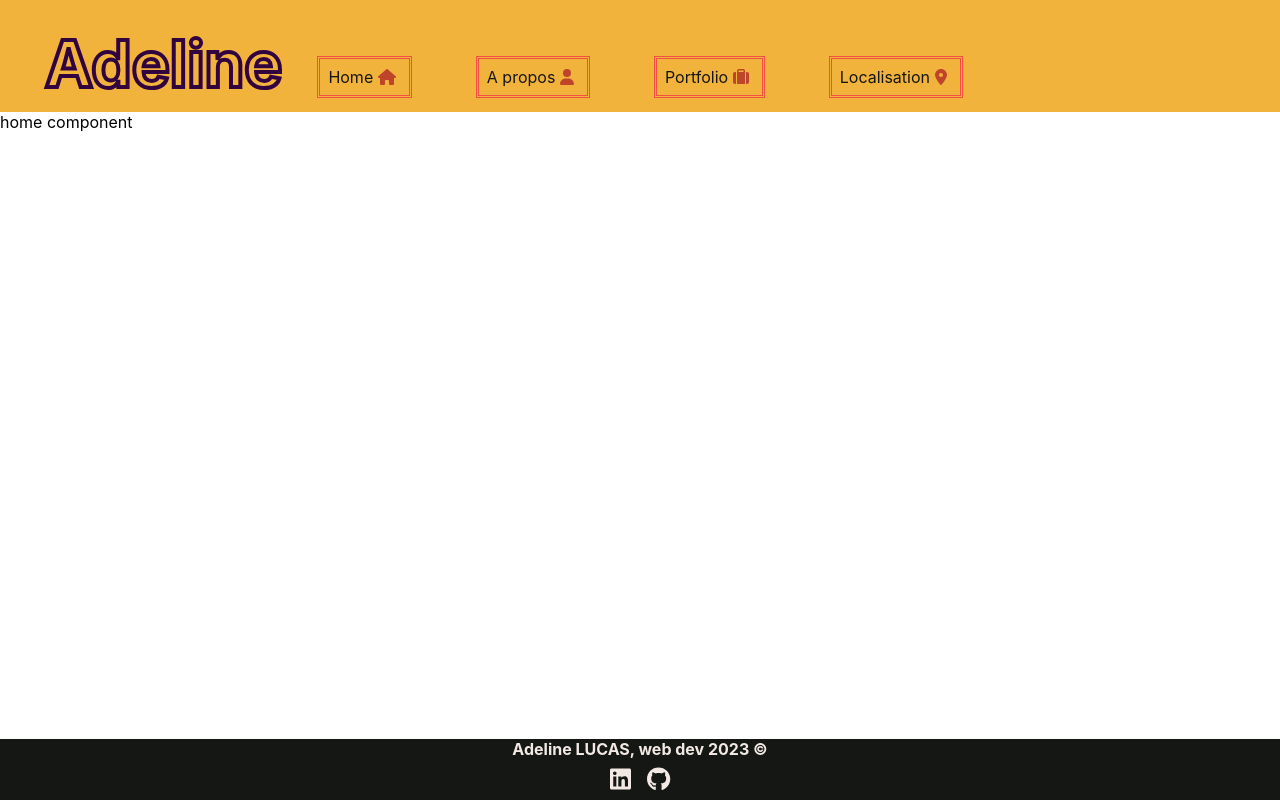
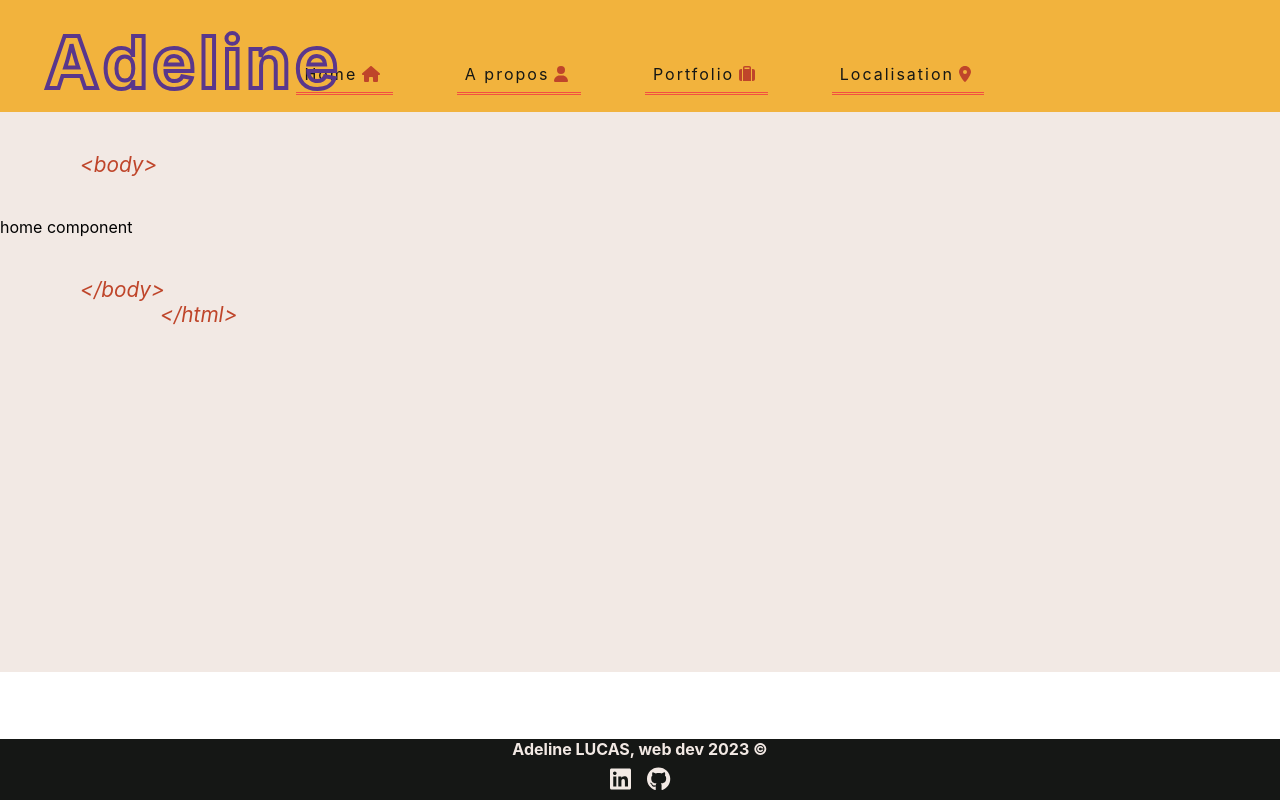
Before and after one commit to adelinelucas/portfolio_2023, a React (Create React App) app: page / in a window 1280 px wide. Built offline with nearby package versions, Linux system fonts and the light colour scheme.

Commit message:
add animation on title, and modify page display

```diff
--- a/src/components/Layout/index.js
+++ b/src/components/Layout/index.js
@@ -8,7 +8,14 @@ const Layout = () => {
     return (
       <>
         <Header/>
-        <Outlet />
+        <section className='page'>
+          <span className='page__html-tags top-body-tag'>&lt;body&gt;</span>
+          <Outlet />
+          <span className='page__html-tags bottom-body-tag'>&lt;/body&gt;
+          <br />
+          <span className='page__html-tags bottom-html-tag'>&lt;/html&gt;</span>
+          </span>
+        </section>
         <Footer/>
       </>
     );
--- a/src/components/Layout/style.css
+++ b/src/components/Layout/style.css
@@ -1,5 +1,16 @@
 @import '../../App.css';
 
-.layout-section{
+.page{
     background-color: var(--BG-SECTION);
+    width: 100%;
+    height: 70vh;
+    display: flex;
+    flex-direction: column;
 }
+.page__html-tags{
+    font-size: 1.3rem;
+    font-style: italic;
+    color: var(--RED-ORANGE);
+    margin:0.5rem 5rem;
+    padding: 2rem 0;
+}
--- a/src/components/Logo/index.js
+++ b/src/components/Logo/index.js
@@ -2,10 +2,15 @@ import React from 'react';
 import './style.css';
 
 const Logo = () => {
+    const presentation = 'Adeline';
+    const presArray = presentation.split('');
+    console.log(presArray)
     return (
-        <h2 className='header__baseline'>
-            Adeline
-        </h2>
+        <section className='header__baseline'>
+            {presArray.map((letter)=>(
+                <h2 className="header__baseline-animated">{letter}</h2>
+            ))}
+        </section>
     );
 };
 
--- a/src/components/Logo/style.css
+++ b/src/components/Logo/style.css
@@ -1,9 +1,19 @@
 .header__baseline{
     position: absolute;
-    top: 25px;
+    display: flex;
+    top: 18px;
     left: 45px;
-    font-size: 4rem;
+    font-size: 3rem;
     /* color: var(--PURPLE); */
     -webkit-text-stroke: 4px var(--PURPLE);
     -webkit-text-fill-color: transparent;
+    letter-spacing: 4px;
 }
+
+.header__baseline-animated:hover{
+    color: var(--PURPLE);
+    -webkit-text-fill-color: var(--PURPLE);
+    scale: 1.1;
+    animation: ease 1s ;
+    text-decoration: underline;
+}
--- a/src/components/Navbar/style.css
+++ b/src/components/Navbar/style.css
@@ -6,6 +6,7 @@
     display: flex;
     align-items: flex-end;
     justify-content: center;
+    letter-spacing: 2px;
 }
 
 .header__nav-section nav {
@@ -19,7 +20,7 @@
 .header__nav-section nav a {
     text-decoration: none;
     color: var(--FONT-COLOR);
-    border: 3px double var(--BRIGHT-RED);
+    border-bottom: 3px double var(--BRIGHT-RED);
     margin: 0.5rem 2rem;
     padding: 0.5rem;
 }
@@ -32,7 +33,7 @@
 .header__nav-section nav a:hover{
     background-color: var(--BRIGHT-RED);
     color: var(--WHITE);
-    border: 3px double var(--WHITE);
+    border: 3px solid var(--WHITE);
 }
 
 .header__nav-section nav a:hover svg{
--- a/src/index.css
+++ b/src/index.css
@@ -31,7 +31,7 @@ input, button, textarea {
   --ORANGERED: #F26444;
   --BRIGHT-RED : #F25041;
   --WHITE: #F2E9E4;
-  --PURPLE:#310440;
+  --PURPLE:#5A378C;
 
 
   /* FONT SIZE */
```
